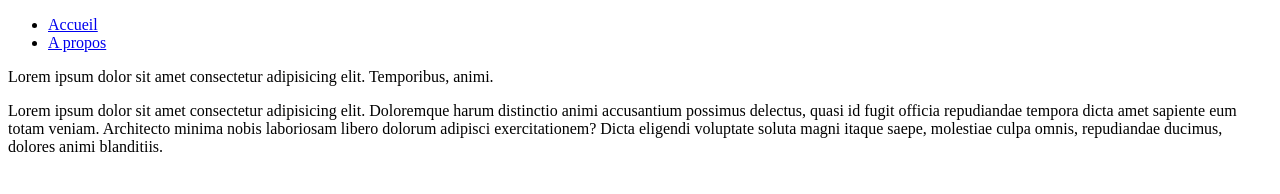
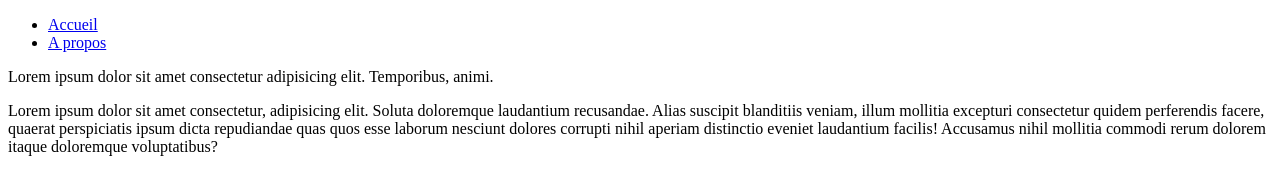
Before and after one commit to bertin2023/monProjetGit, a plain HTML site: page apropos.html in a window 1280 px wide. Drawn offline with Linux system fonts and the light colour scheme.

```diff
--- a/apropos.html
+++ b/apropos.html
@@ -12,6 +12,6 @@
     <li><a href="#">A propos</a></li>
    </ul>
    <p>Lorem ipsum dolor sit amet consectetur adipisicing elit. Temporibus, animi.</p>
-   <p>Lorem ipsum dolor sit amet consectetur adipisicing elit. Doloremque harum distinctio animi accusantium possimus delectus, quasi id fugit officia repudiandae tempora dicta amet sapiente eum totam veniam. Architecto minima nobis laboriosam libero dolorum adipisci exercitationem? Dicta eligendi voluptate soluta magni itaque saepe, molestiae culpa omnis, repudiandae ducimus, dolores animi blanditiis.</p>
+   <p>Lorem ipsum dolor sit amet consectetur, adipisicing elit. Soluta doloremque laudantium recusandae. Alias suscipit blanditiis veniam, illum mollitia excepturi consectetur quidem perferendis facere, quaerat perspiciatis ipsum dicta repudiandae quas quos esse laborum nesciunt dolores corrupti nihil aperiam distinctio eveniet laudantium facilis! Accusamus nihil mollitia commodi rerum dolorem itaque doloremque voluptatibus?</p>
 </body>
 </html>
```
